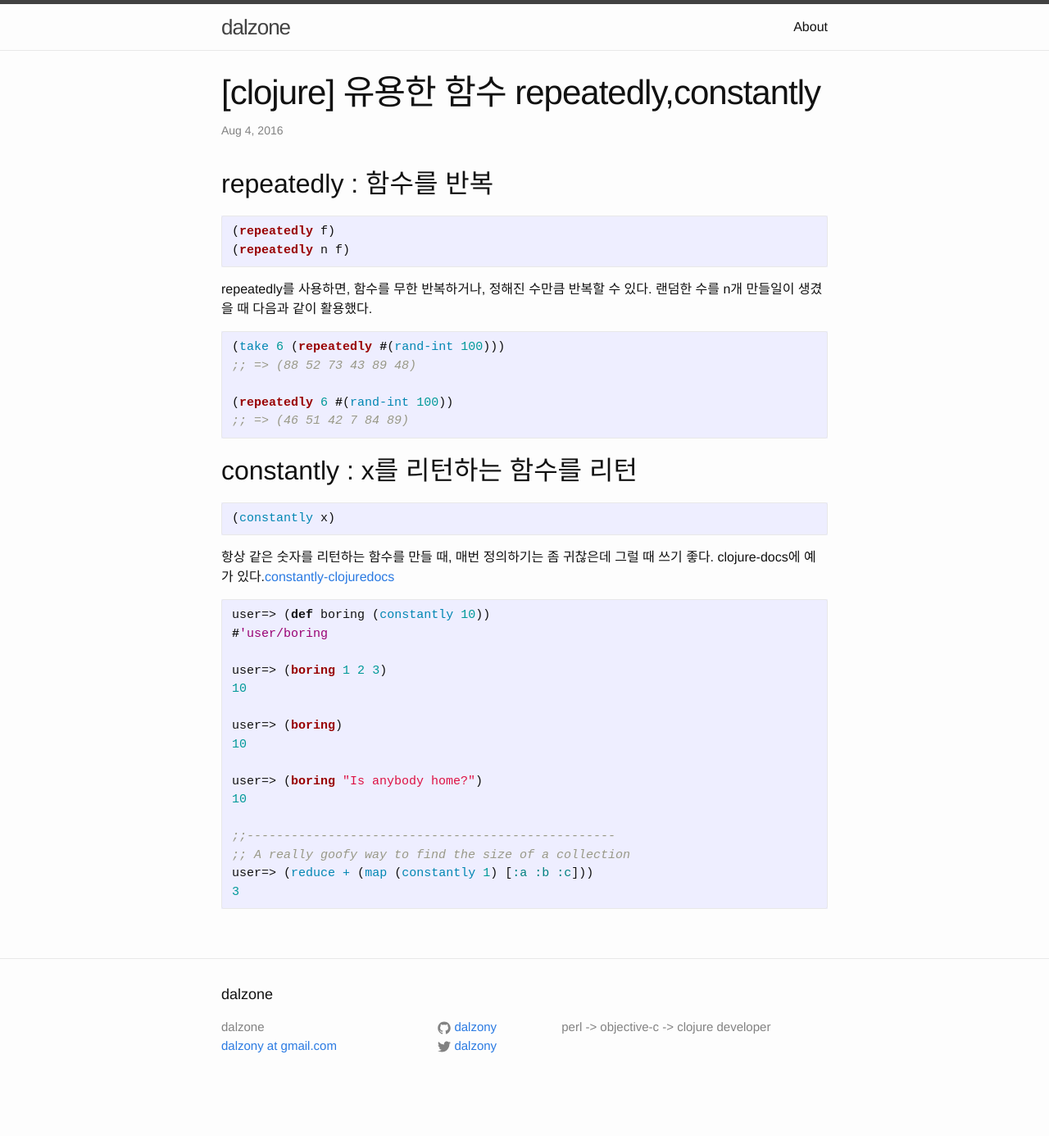
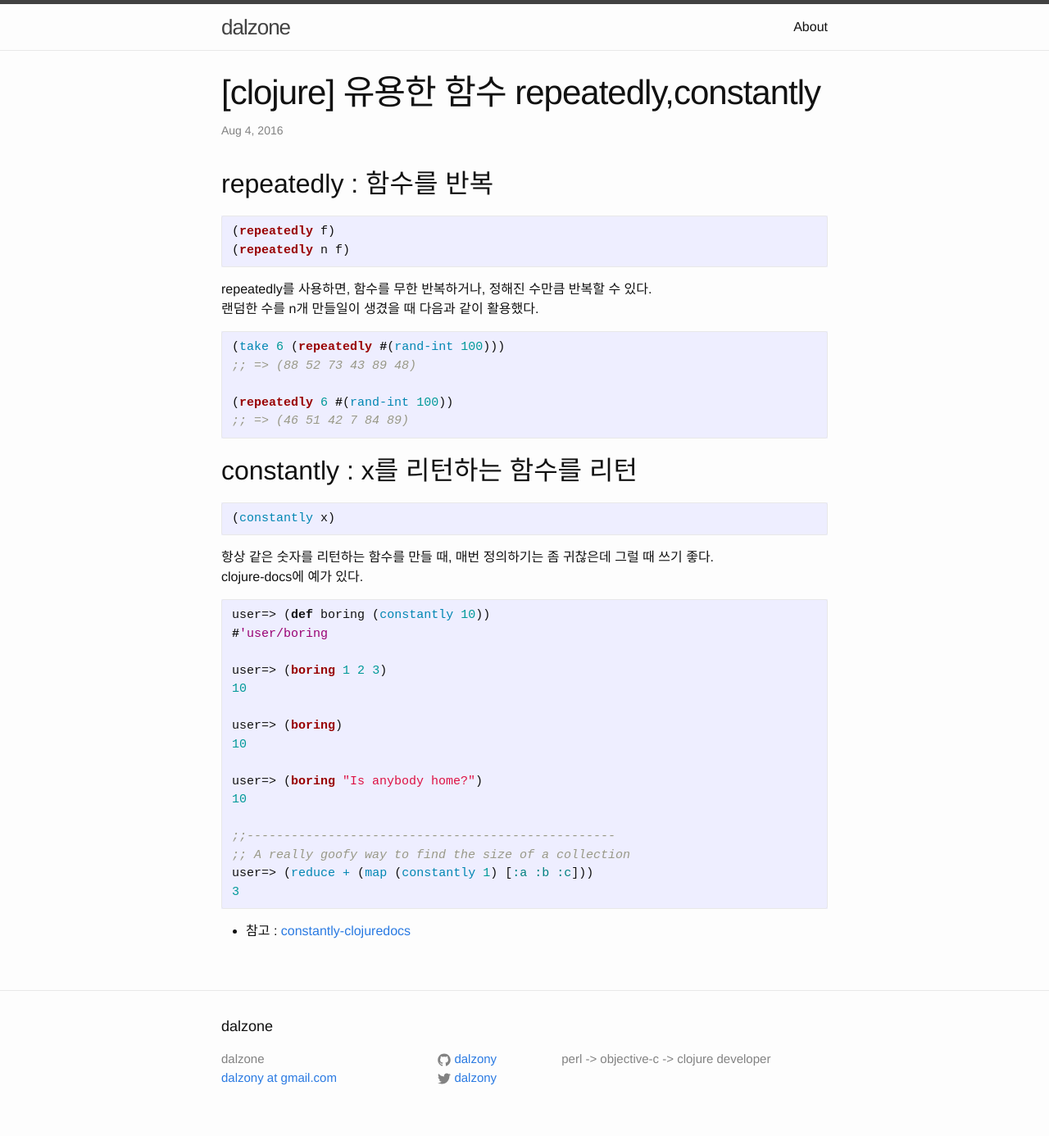
Before and after one commit to dalzony/dalzony.github.io, a Jekyll site: the page built from _posts/2016-08-04-clojure-function.markdown, in a window 1280 px wide. Shown: the whole page at 82% size. Built offline with Jekyll 4.4.1, drawn with Linux system fonts in a browser that asks for light colours; comment, search, counter and statistics services are not loaded; before the commit the page ends 1347 px from its top, so only the background shows below that.

Commit message:
엔터 추가

````diff
--- a/_posts/2016-08-04-clojure-function.markdown
+++ b/_posts/2016-08-04-clojure-function.markdown
@@ -11,7 +11,7 @@
 (repeatedly n f)
 ```
 
-repeatedly를 사용하면, 함수를 무한 반복하거나, 정해진 수만큼 반복할 수 있다.
+repeatedly를 사용하면, 함수를 무한 반복하거나, 정해진 수만큼 반복할 수 있다.<br>
 랜덤한 수를 n개 만들일이 생겼을 때 다음과 같이 활용했다.
 
 ```clojure
@@ -50,4 +50,6 @@
 3
 ```
 
+- 참고 : [constantly-clojuredocs]
+
 [constantly-clojuredocs]: http://clojuredocs.org/clojure.core/constantly
````
Also changed, not shown: other parts of _posts/2016-08-04-clojure-function.markdown (+2 -2 lines).
